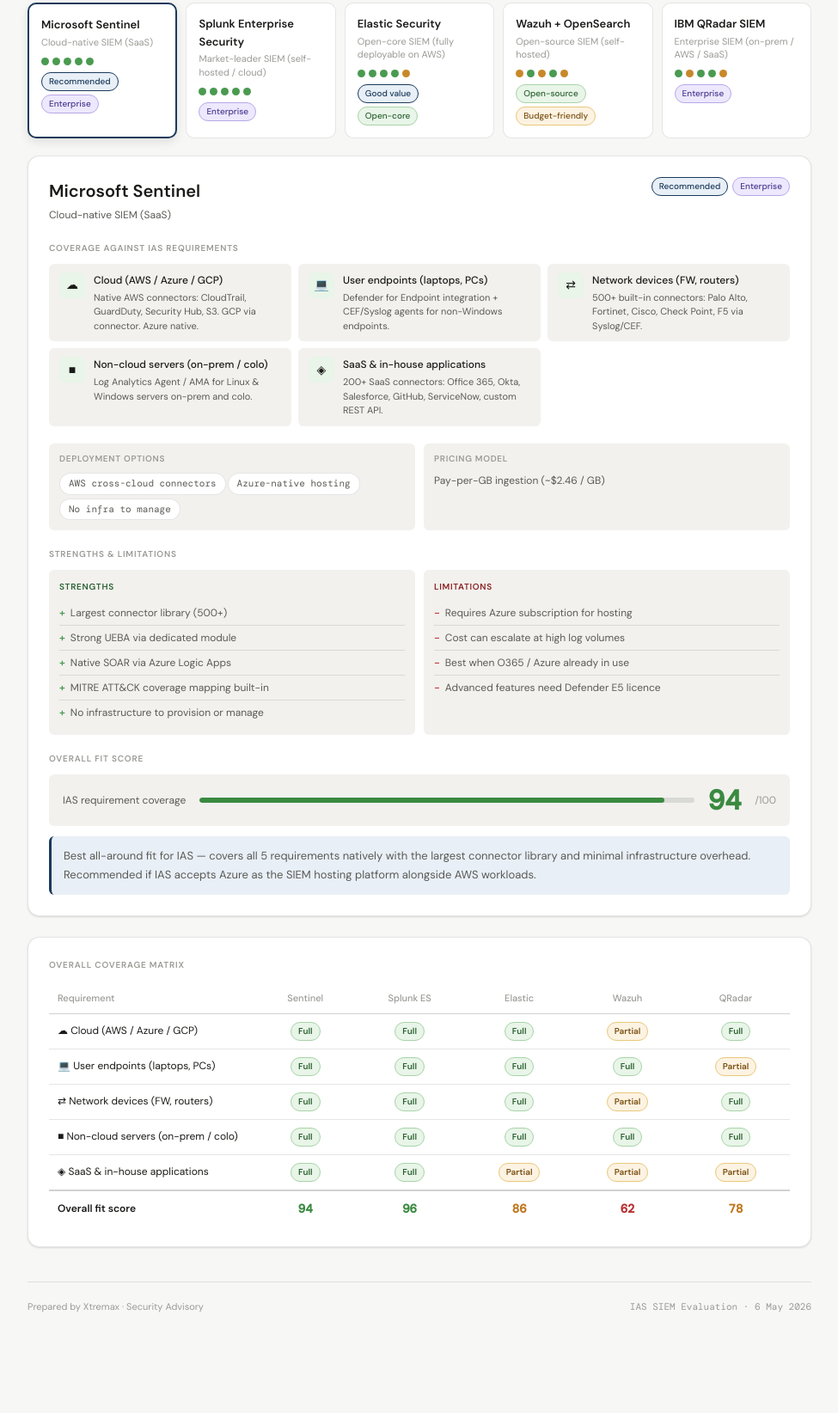
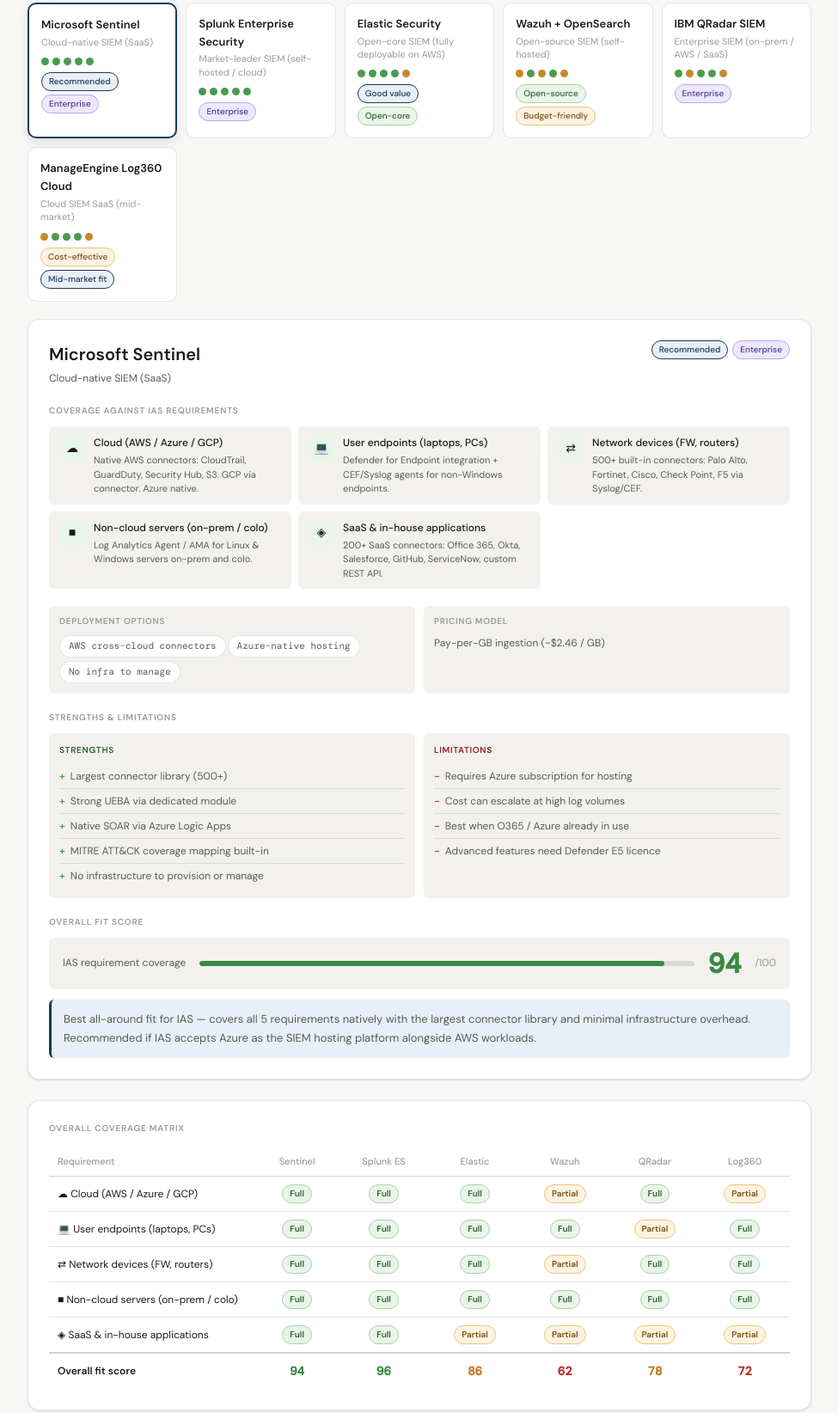
Before and after one commit to cl-pogal/sample-plan, a plain HTML site: page siem-comparison.html in a window 1280 px wide. Shown: the part 307-1951 px from the top of the page at 86% size, without its empty margins (152-1127 px from the left). Before the commit the page ends 1917 px from the top, so only its background shows below. Drawn offline with nearby package versions, Linux system fonts and the light colour scheme.

Commit message:
Update siem-comparison.html

```diff
--- a/siem-comparison.html
+++ b/siem-comparison.html
@@ -327,6 +327,24 @@
     overall:78,
     note:'Solid enterprise choice with especially strong network device coverage. Good fit if IAS has heavy network visibility requirements. Available on AWS Marketplace for cloud deployment without on-prem appliance.'
   },
+  {
+    id:'log360', name:'ManageEngine Log360 Cloud', nameShort:'Log360',
+    type:'Cloud SIEM SaaS (mid-market)',
+    tags:[{cls:'tag-budget',label:'Cost-effective'},{cls:'tag-rec',label:'Mid-market fit'}],
+    deploy:['SaaS (cloud-hosted by ManageEngine)','Log360 On-Premises (self-hosted)','Hybrid (cloud SIEM + on-prem agents)'],
+    pricing:'Subscription per device / log source — competitive mid-market pricing',
+    coverage:{
+      cloud:{level:'partial',note:'AWS CloudTrail, VPC Flow Logs, S3, EC2 supported. Azure and GCP integrations available but shallower than Sentinel or Splunk.'},
+      endpoint:{level:'full',note:'Windows agent (Log360 agent) and Linux syslog forwarder; collects Windows Event Logs, PowerShell, process activity.'},
+      network:{level:'full',note:'Syslog / CEF ingestion from Palo Alto, Fortinet, Cisco, Juniper, Check Point, SonicWall and other major vendors.'},
+      onprem:{level:'full',note:'Lightweight agent for Windows and Linux on-prem servers; supports IIS, Apache, MSSQL, Oracle DB log collection.'},
+      saas:{level:'partial',note:'Native integrations for Microsoft 365, Azure AD, Salesforce, Google Workspace; fewer connectors than Splunk or Sentinel.'},
+    },
+    pros:['Most affordable pricing among mature SIEM options','Strong compliance reports: PCI DSS, HIPAA, ISO 27001, SOC 2, GDPR out-of-the-box','UEBA module included in base subscription','Built-in incident management and ticketing workflow','Wide adoption in Southeast Asia — good regional support'],
+    cons:['Cloud-source depth (AWS/GCP) less mature than Sentinel or Splunk','SaaS connector library narrower than top-tier SIEMs','SOAR capability limited vs Splunk SOAR or Logic Apps','Threat hunting query language less powerful than SPL or EQL','Scalability may be challenged at very high log volumes'],
+    overall:72,
+    note:'Strong value proposition for IAS as a mid-market option — covers all 5 source categories at least partially, with notably strong compliance reporting and built-in incident management. Best positioned if IAS prioritises cost-effectiveness and compliance over advanced threat hunting depth. Wide ManageEngine adoption in the region means local support and implementation partners are readily available.'
+  },
 ];
 
 function dotEl(level) {
```
